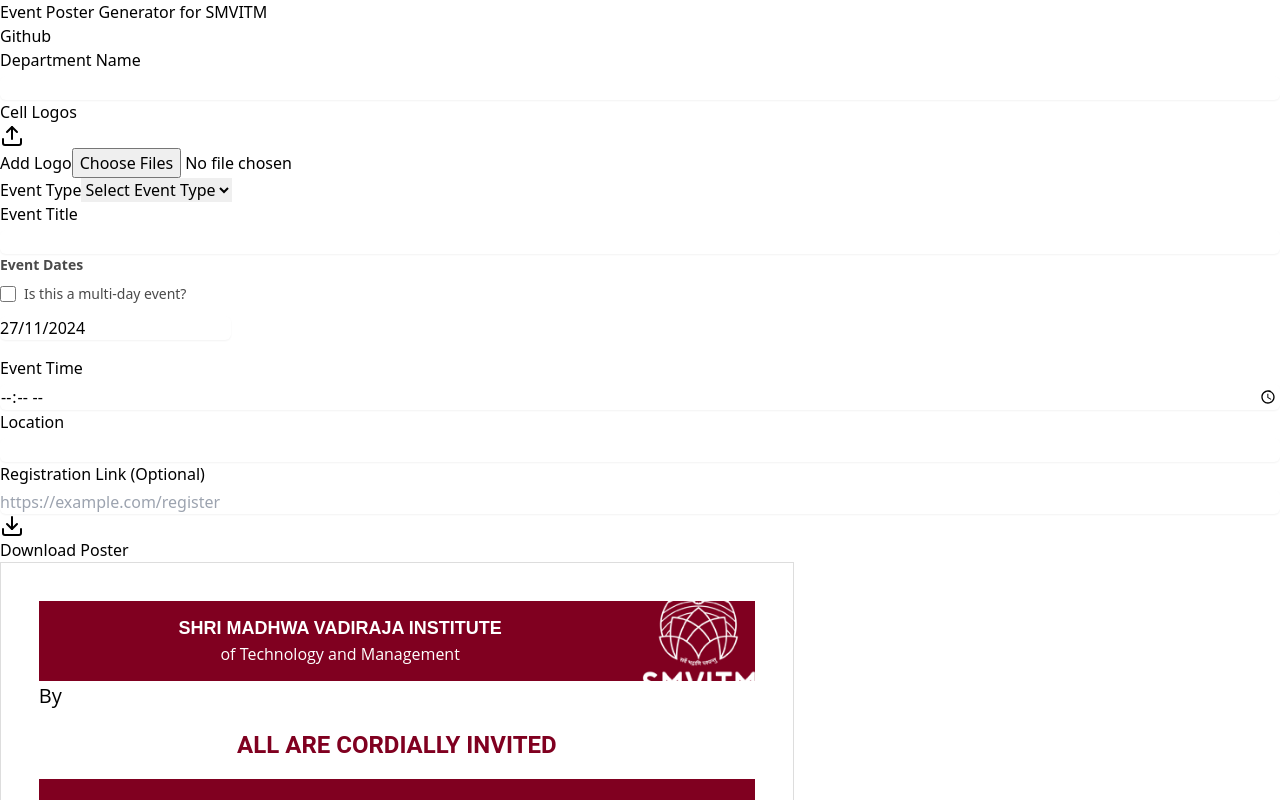
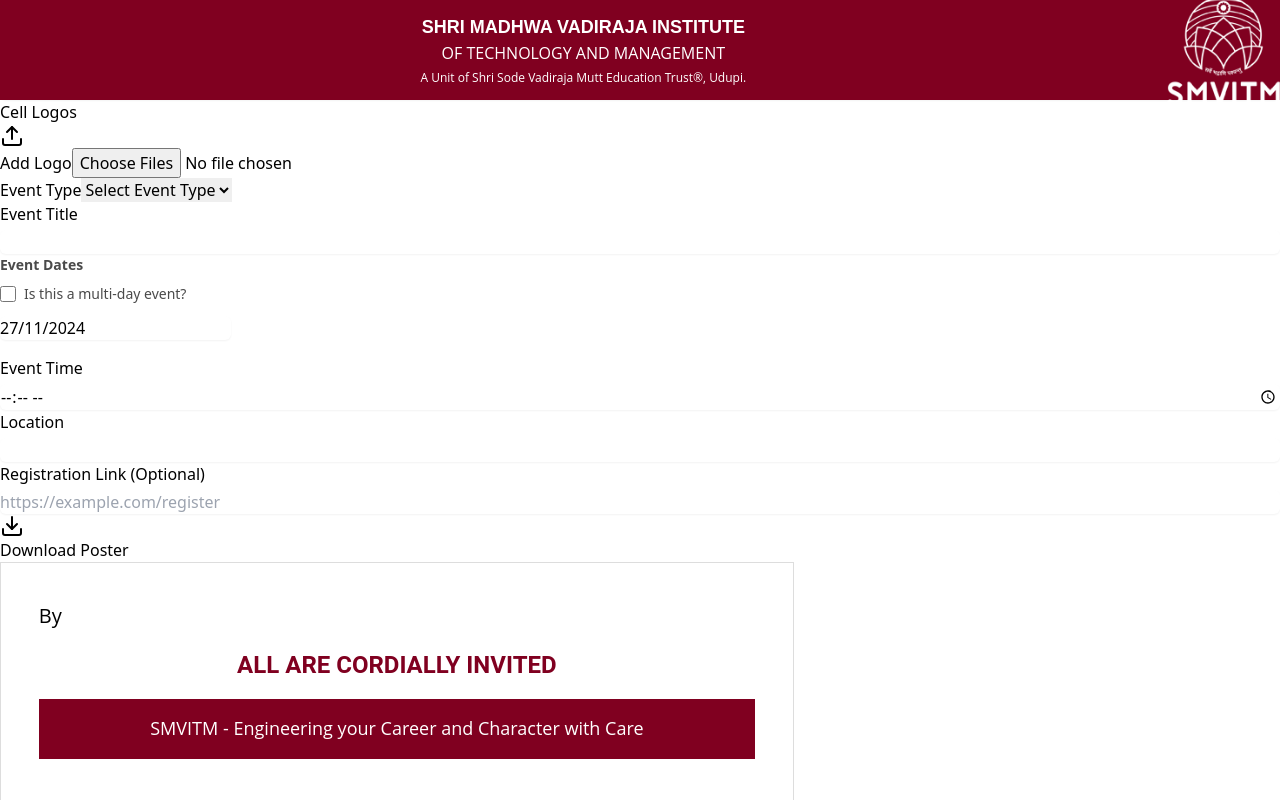
Before and after one commit to sumedhnvda/posterlab, a React (Vite) app: page / in a window 1280 px wide. Shown: the top 800 px of the page. Built offline with nearby package versions, Linux system fonts and the light colour scheme.

Commit message:
Update PosterPreview.jsx

```diff
--- a/src/components/PosterPreview.jsx
+++ b/src/components/PosterPreview.jsx
@@ -34,12 +34,15 @@ export default function PosterPreview({ data }) {
 <div
   style={{
     backgroundColor: '#800020',
-          height: '80px',
+    height: '100px', // Adjust height to accommodate the additional line
     display: 'flex',
     alignItems: 'center',
     justifyContent: 'space-between',
     color: 'white',
     width: '100%',
+    position: 'fixed',
+    top: 0,
+    left: 0,
   }}
 >
   <div style={{ textAlign: 'center', flex: 1 }}>
@@ -60,7 +63,17 @@ export default function PosterPreview({ data }) {
         margin: 0,
       }}
     >
-            of Technology and Management
+      OF TECHNOLOGY AND MANAGEMENT
+    </p>
+    <p
+      style={{
+        fontSize: '12px', // Smaller size for the additional line
+        fontFamily: "'Open Sans', sans-serif",
+        margin: 0,
+        marginTop: '4px', // Add slight spacing
+      }}
+    >
+      A Unit of Shri Sode Vadiraja Mutt Education Trust®, Udupi.
     </p>
   </div>
   <img
@@ -70,6 +83,7 @@ export default function PosterPreview({ data }) {
     loading="eager"
   />
 </div>
+
 
       {/* Main Content */}
       <div className="mt-8 px-8">
@@ -225,13 +239,15 @@ export default function PosterPreview({ data }) {
               marginTop: '4px',
             }}
           >
-                  {new Date(date).toLocaleDateString()} at {time}
+            {new Date(date).toLocaleDateString()}
+            {index === dates.length - 1 && time && ` at ${time}`}
           </li>
         ))}
       </ul>
     </>
   )}
 </div>
+
 
       {/* Footer */}
       <div className="absolute bottom-0 left-0 right-0">
```
Lines whose indentation alone changed are shown as unchanged.
